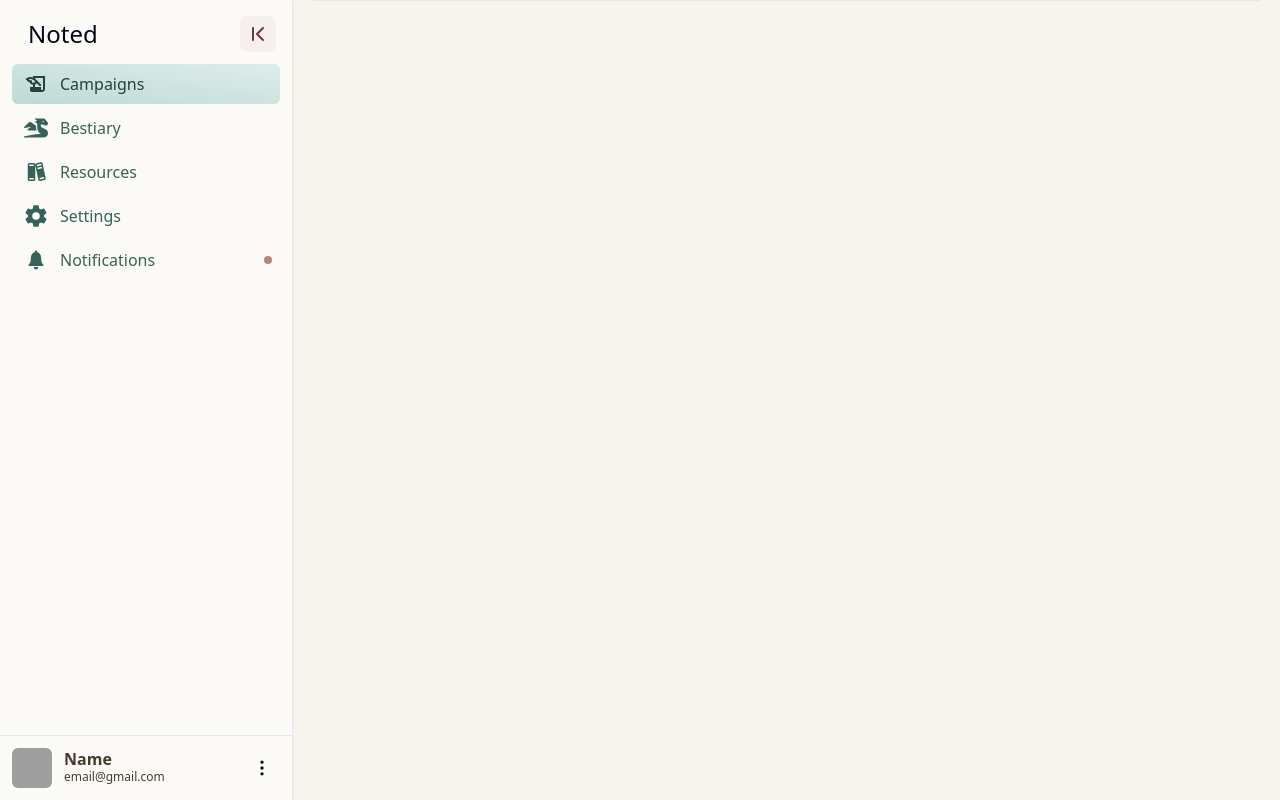
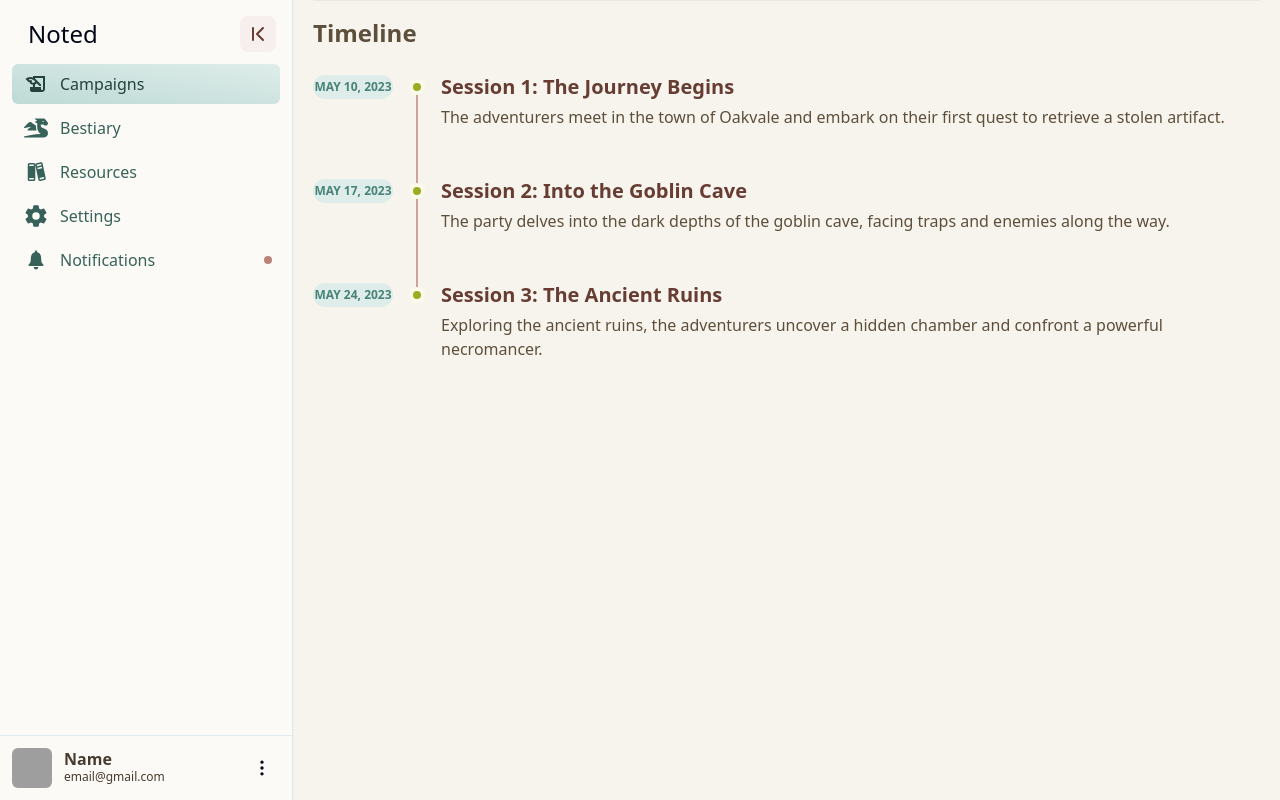
Before and after one commit to duradenzel/noted-frontend, a React (Vite) app: page /campaigns/1 in a window 1280 px wide. Built offline with nearby package versions, Linux system fonts and the light colour scheme; no server answers; grey boxes are pictures that could not be loaded.

Commit message:
Revert "Fetch and display campaign sessions"
This reverts commit f29aa94adca60a5b439dca4985a3cf05d6c48bdf.

```diff
--- a/src/components/Timeline.tsx
+++ b/src/components/Timeline.tsx
@@ -1,5 +1,4 @@
-import React, { useEffect, useState } from 'react';
-import BackendConnect from './BackendConnect';
+import React from 'react';
 
 interface Session {
   sessionId: number;
@@ -10,40 +9,17 @@ interface Session {
 }
 
 interface TimelineProps {
-  campaignId: number;
+  sessions: Session[];
 }
 
-const Timeline: React.FC<TimelineProps> = ({campaignId}) => {
-
-    const [sessions, setSessions] = useState<Session[]>([]);
-    useEffect(() => {
-      BackendConnect({
-        url: `http://localhost:5170/sessions?campaignId=${campaignId}`,
-        method: 'GET',
-        onSuccess: (data: any) => {
-            console.log(data)
-          setSessions(data.data.sessions);
-        },
-        onError: (error: any) => {
-          console.log(error);
-        }
-      });
-    }, [campaignId]);
-
-    const formatDate = (dateString: string): string => {
-        const date = new Date(dateString);
-        const month = date.toLocaleString('en-US', { month: 'short' });
-        const year = date.getFullYear();
-        return `${month}, ${year}`;
-      };
-
+const Timeline: React.FC<TimelineProps> = ({ sessions }) => {
   return (
     <div className="py-4">
         <h1 className='text-text-700 text-2xl font-bold'>Timeline</h1>
-      {sessions && sessions.map((session) => (
+      {sessions.map((session) => (
         <div key={session.sessionId} className="relative pl-8 sm:pl-32 py-6 group">
           <div className="flex flex-col sm:flex-row items-start mb-1 group-last:before:hidden before:absolute before:left-2 sm:before:left-0 before:h-full before:px-px before:bg-accent-300 sm:before:ml-[6.5rem] before:self-start before:-translate-x-1/2 before:translate-y-3 after:absolute after:left-2 sm:after:left-0 after:w-2 after:h-2 after:bg-secondary-600 after:border-4 after:box-content after:border-secondary-50 after:rounded-full sm:after:ml-[6.5rem] after:-translate-x-1/2 after:translate-y-1.5">
-            <time className="sm:absolute left-0 translate-y-0.5 inline-flex items-center justify-center text-xs font-semibold uppercase w-20 h-6 mb-3 sm:mb-0 text-primary-600 bg-primary-100 rounded-full">{formatDate(session.date)}</time>
+            <time className="sm:absolute left-0 translate-y-0.5 inline-flex items-center justify-center text-xs font-semibold uppercase w-20 h-6 mb-3 sm:mb-0 text-primary-600 bg-primary-100 rounded-full">{session.date}</time>
             <div className="text-xl font-bold text-accent-700">{session.title}</div>
           </div>
           <div className="text-text-700">{session.summary}</div>
--- a/src/components/pages/CampaignDetailsPage.tsx
+++ b/src/components/pages/CampaignDetailsPage.tsx
@@ -34,6 +34,29 @@ const CampaignDetailsPage: React.FC = () => {
   }, [campaignId]);
 
 
+  const dummySessions = [
+    {
+      sessionId: 1,
+      campaignId: 1,
+      date: "May 10, 2023",
+      title: "Session 1: The Journey Begins",
+      summary: "The adventurers meet in the town of Oakvale and embark on their first quest to retrieve a stolen artifact.",
+    },
+    {
+      sessionId: 2,
+      campaignId: 1,
+      date: "May 17, 2023",
+      title: "Session 2: Into the Goblin Cave",
+      summary: "The party delves into the dark depths of the goblin cave, facing traps and enemies along the way.",
+    },
+    {
+      sessionId: 3,
+      campaignId: 1,
+      date: "May 24, 2023",
+      title: "Session 3: The Ancient Ruins",
+      summary: "Exploring the ancient ruins, the adventurers uncover a hidden chamber and confront a powerful necromancer.",
+    },
+  ];
 
 
 
@@ -44,7 +67,7 @@ const CampaignDetailsPage: React.FC = () => {
         <div className="overflow-auto h-full flex-1 w-full px-5 ">
           {campaign && <CampaignHeader campaign={campaign}/>}
           <Separator className='bg-text-100'/>
-          {campaign && <Timeline campaignId={campaign?.campaignId}/>}
+        <Timeline sessions={dummySessions}/>
         </div>
       </div>
     </div>
```
